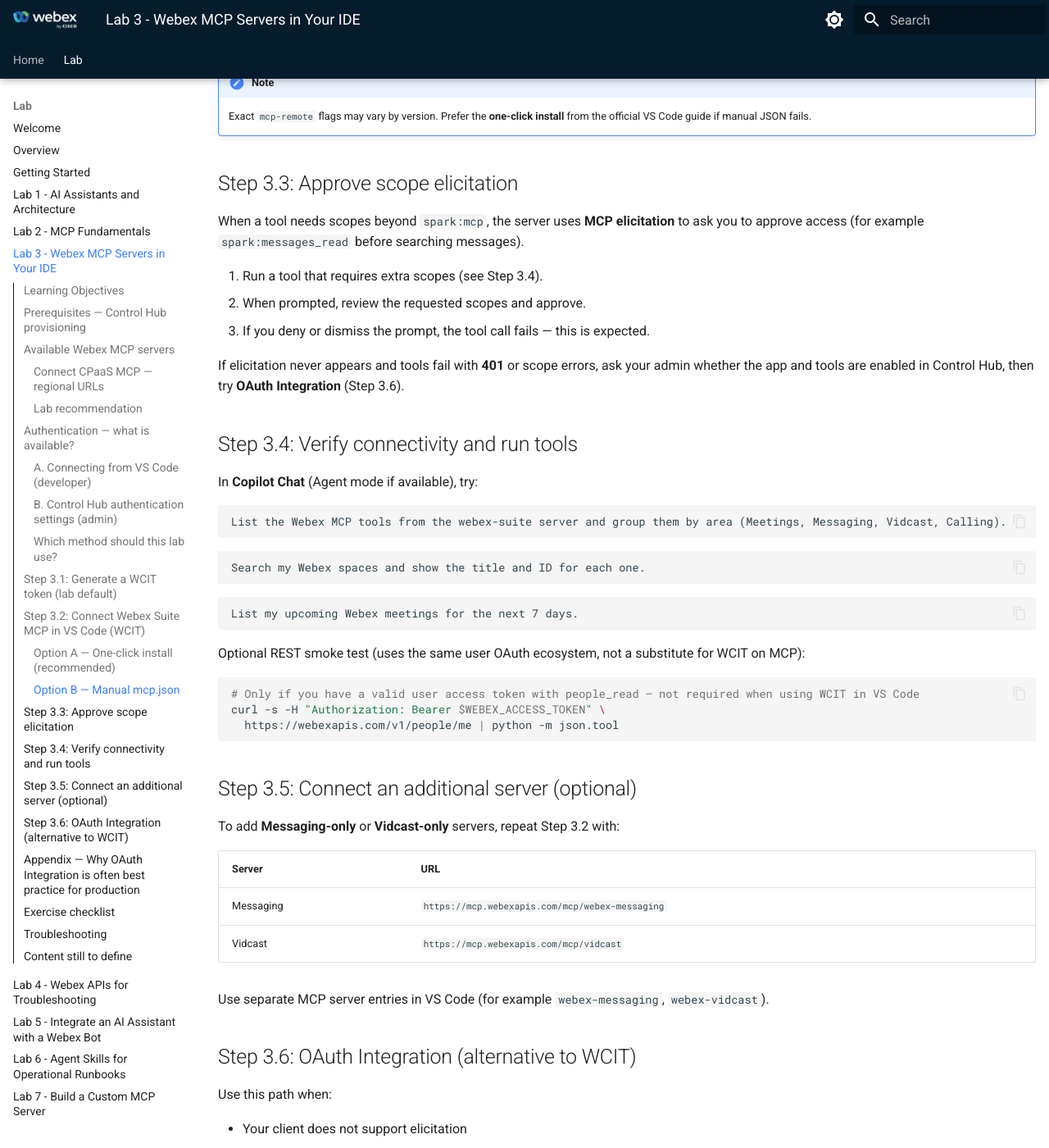
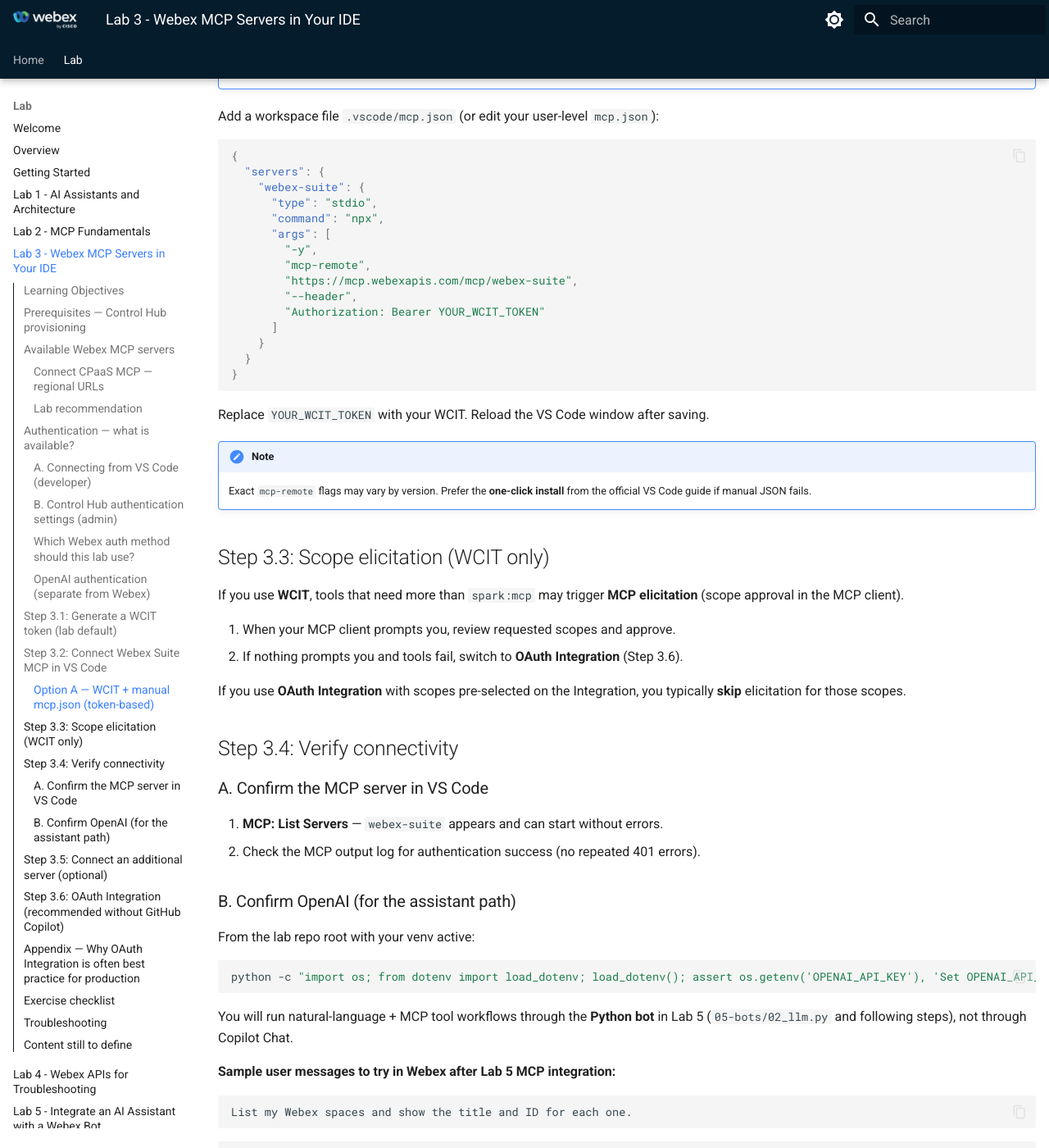
Before and after one commit to WebexCC-SA/LAB-31123, an MkDocs documentation site: the page built from docs/lab4_webex-mcp-in-ide.md, in a window 1280 px wide and 1400 px high, scrolled down 5539 px. Shown: the whole window at 82% size. Built offline with MkDocs 1.6.1 and Material for MkDocs 9.7.7, drawn with Linux system fonts in a browser that asks for light colours; some of the changed text lies outside the part shown.

Commit message:
Document OpenAI API keys instead of GitHub Copilot for the lab.
Clarify VS Code for MCP configuration and Python for OpenAI, with separate Webex WCIT/OAuth guidance.

Co-authored-by: Cursor <cursoragent@cursor.com>

````diff
--- a/docs/lab4_webex-mcp-in-ide.md
+++ b/docs/lab4_webex-mcp-in-ide.md
@@ -1,6 +1,8 @@
 # Lab 3 - Webex MCP Servers in Visual Studio Code
 
-In this section, you will connect **official Webex MCP servers** to **Visual Studio Code** (with GitHub Copilot) and execute organizational tasks through natural language.
+In this section, you will connect **official Webex MCP servers** in **Visual Studio Code** and prepare to use them with the **OpenAI-powered lab assistant** (Python + API key from your instructor).
+
+This lab **does not use GitHub Copilot**. VS Code is your editor and MCP configuration surface; the LLM runs in the lab Python code using `OPENAI_API_KEY` (see Getting Started and Lab 5).
 
 References:
 
@@ -17,7 +19,8 @@ Upon completion of this section, you will be able to:
 - Identify which Webex MCP servers are available and when to use the unified Suite server
 - Confirm your organization has provisioned MCP access in Control Hub
 - Choose an authentication method appropriate for VS Code
-- Connect to a Webex MCP server and run tools from Copilot Chat
+- Register a Webex MCP server in VS Code and confirm it connects
+- Understand how Webex MCP authentication pairs with the OpenAI assistant in later labs
 
 ## Prerequisites — Control Hub provisioning
 
@@ -83,8 +86,8 @@ Webex documents **two authorization methods** for AI clients:
 
 | Method | Best for | How it works |
 | --- | --- | --- |
-| **1. Token-based (WCIT)** | **This lab** — VS Code with GitHub Copilot | You generate a **WCIT** (Webex Client Identity Token) on the [Webex Agentic Token](https://developer.webex.com/agentic-token){:target="_blank"} page. The token is issued with only `spark:mcp`. Extra scopes are requested at runtime through **MCP elicitation** when a tool needs them. |
-| **2. OAuth 2.0 (Integration)** | Clients without elicitation, shared team setups, production | You create a **Webex Integration** with `spark:mcp` plus the scopes your tools need, then connect via `mcp-remote` in VS Code. |
+| **1. Token-based (WCIT)** | Quick personal setup; works with MCP clients that support **elicitation** | Generate a **WCIT** on [Webex Agentic Token](https://developer.webex.com/agentic-token){:target="_blank"} (`spark:mcp` only; extra scopes via elicitation at tool time). |
+| **2. OAuth 2.0 (Integration)** | **Recommended for this lab** when not using GitHub Copilot | Create a **Webex Integration** with `spark:mcp` and the tool scopes you need; connect via `mcp-remote` in VS Code. Avoids relying on a Copilot-style elicitation UI. |
 
 Reference: [Authentication](https://developer.webex.com/mcp/docs/webex-agentic-mcp-servers#authentication){:target="_blank"}
 
@@ -107,13 +110,25 @@ Reference: [Provisioning on Control Hub — Authentication](https://developer.we
 
 **User Token** here means an org-level Control Hub setting for the app — not a token you paste into VS Code. For hands-on work in VS Code, you still use **WCIT** or **OAuth** as described in the developer guide.
 
-### Which method should this lab use?
+### Which Webex auth method should this lab use?
 
 | Scenario | Recommendation |
 | --- | --- |
-| Individual lab workstation, Copilot supports elicitation | **WCIT** (fastest) |
-| Tool calls fail because scopes were not granted | Regenerate WCIT and approve elicitation prompts, **or** switch to OAuth Integration with full scopes |
-| Shared automation, CI, or no elicitation support | **OAuth Integration** |
+| **LAB-31123 (VS Code + OpenAI, no Copilot)** | **OAuth Integration** for MCP (Step 3.6), or **WCIT** if your instructor confirms elicitation works in your MCP setup |
+| Instructor provides only WCIT and a simple MCP connectivity check | **WCIT** (Step 3.1–3.2) |
+| Tool calls fail with scope errors | OAuth Integration with full scopes from the server product page |
+| Production shared bot / service account | OAuth Integration or Service App (Lab 5) |
+
+### OpenAI authentication (separate from Webex)
+
+The **OpenAI API key** is independent of Webex MCP:
+
+| Variable | Purpose |
+| --- | --- |
+| `OPENAI_API_KEY` | Instructor-provided key for chat completions in lab Python (`05-bots/02_llm.py` and later) |
+| `OPENAI_MODEL` | Model id (for example `gpt-5-nano` — use the value specified for your pod) |
+
+Configure these in `.env` during Getting Started. The OpenAI key is **never** sent to Webex MCP servers.
 
 ## Step 3.1: Generate a WCIT token (lab default)
 
@@ -135,29 +150,28 @@ WEBEX_WCIT_TOKEN=your_wcit_token_here
 
 See also: [Integrate Webex MCP — Token-Based Authentication](https://developer.webex.com/mcp/docs/webex-agentic-mcp-servers#authentication){:target="_blank"}.
 
-## Step 3.2: Connect Webex Suite MCP in VS Code (WCIT)
+## Step 3.2: Connect Webex Suite MCP in VS Code
 
 Prerequisites:
 
-- [GitHub Copilot](https://marketplace.visualstudio.com/items?itemName=GitHub.copilot) extension installed and signed in
-- Copilot updated to a version that supports MCP and elicitation
+- [Node.js](https://nodejs.org/){:target="_blank"} installed (`npx` available for `mcp-remote`)
+- VS Code with MCP support (use the version documented for your event image)
+- **Webex:** WCIT (Step 3.1) **or** OAuth Integration (Step 3.6)
 
-### Option A — One-click install (recommended)
+Official reference: [VS Code + Webex MCP](https://developer.webex.com/mcp/docs/webex-agentic-mcp-servers-vscode){:target="_blank"} (Cisco also documents a Copilot-based flow; this lab uses **OpenAI in Python** instead of Copilot Chat).
 
-Follow [VS Code — Method 1: Token-based (WCIT)](https://developer.webex.com/mcp/docs/webex-agentic-mcp-servers-vscode){:target="_blank"}:
+### Option A — WCIT + manual `mcp.json` (token-based)
 
-1. On the developer doc page, use the install widget with:
-   - **Server name:** `webex-suite`
-   - **Server URL:** `https://mcp.webexapis.com/mcp/webex-suite`
-   - **WCIT Token:** your generated token
-2. After install, open the MCP server entry and select **Start Server**.
+Follow [VS Code — Method 1: Token-based (WCIT)](https://developer.webex.com/mcp/docs/webex-agentic-mcp-servers-vscode){:target="_blank"} if you use WCIT:
+
+1. Use the install widget on the doc page **or** add the workspace file below.
+2. In VS Code, open the **Command Palette** and run **MCP: List Servers** (or your build’s equivalent).
+3. Start the **webex-suite** server and confirm it reports connected.
 
 !!! Note "Screenshot needed"
-    Add screenshot of VS Code MCP view showing **webex-suite** connected and tools discovered.
+    Add screenshot of VS Code MCP view showing **webex-suite** connected.
 
-### Option B — Manual `mcp.json`
-
-Add a workspace file `.vscode/mcp.json` (or edit your user-level `mcp.json` per VS Code docs):
+Add a workspace file `.vscode/mcp.json` (or edit your user-level `mcp.json`):
 
 ```json
 {
@@ -182,26 +196,36 @@ Replace `YOUR_WCIT_TOKEN` with your WCIT. Reload the VS Code window after saving
 !!! Note
     Exact `mcp-remote` flags may vary by version. Prefer the **one-click install** from the official VS Code guide if manual JSON fails.
 
-## Step 3.3: Approve scope elicitation
+## Step 3.3: Scope elicitation (WCIT only)
 
-When a tool needs scopes beyond `spark:mcp`, the server uses **MCP elicitation** to ask you to approve access (for example `spark:messages_read` before searching messages).
+If you use **WCIT**, tools that need more than `spark:mcp` may trigger **MCP elicitation** (scope approval in the MCP client).
 
-1. Run a tool that requires extra scopes (see Step 3.4).
-2. When prompted, review the requested scopes and approve.
-3. If you deny or dismiss the prompt, the tool call fails — this is expected.
+1. When your MCP client prompts you, review requested scopes and approve.
+2. If nothing prompts you and tools fail, switch to **OAuth Integration** (Step 3.6).
 
-If elicitation never appears and tools fail with **401** or scope errors, ask your admin whether the app and tools are enabled in Control Hub, then try **OAuth Integration** (Step 3.6).
+If you use **OAuth Integration** with scopes pre-selected on the Integration, you typically **skip** elicitation for those scopes.
 
-## Step 3.4: Verify connectivity and run tools
+## Step 3.4: Verify connectivity
 
-In **Copilot Chat** (Agent mode if available), try:
+### A. Confirm the MCP server in VS Code
+
+1. **MCP: List Servers** — `webex-suite` appears and can start without errors.
+2. Check the MCP output log for authentication success (no repeated 401 errors).
+
+### B. Confirm OpenAI (for the assistant path)
+
+From the lab repo root with your venv active:
+
+```bash
+python -c "import os; from dotenv import load_dotenv; load_dotenv(); assert os.getenv('OPENAI_API_KEY'), 'Set OPENAI_API_KEY in .env'"
+```
+
+You will run natural-language + MCP tool workflows through the **Python bot** in Lab 5 (`05-bots/02_llm.py` and following steps), not through Copilot Chat.
+
+**Sample user messages to try in Webex after Lab 5 MCP integration:**
 
 ```text
-List the Webex MCP tools from the webex-suite server and group them by area (Meetings, Messaging, Vidcast, Calling).
-```
-
-```text
-Search my Webex spaces and show the title and ID for each one.
+List my Webex spaces and show the title and ID for each one.
 ```
 
 ```text
@@ -227,11 +251,11 @@ To add **Messaging-only** or **Vidcast-only** servers, repeat Step 3.2 with:
 
 Use separate MCP server entries in VS Code (for example `webex-messaging`, `webex-vidcast`).
 
-## Step 3.6: OAuth Integration (alternative to WCIT)
+## Step 3.6: OAuth Integration (recommended without GitHub Copilot)
 
 Use this path when:
 
-- Your client does not support elicitation
+- You are **not** using GitHub Copilot for MCP chat (this lab)
 - You need all scopes pre-authorized for demos or automation
 - Your security team requires a registered Integration with redirect URI control
 
@@ -275,7 +299,7 @@ Complete the browser login when VS Code starts the server.
 | Multi-user / shared agents | Each user generates WCIT | One Integration; each user completes OAuth |
 | Audit and compliance | User-bound tokens | Clear app registration in Control Hub |
 
-**Lab:** WCIT is the fastest way to learn MCP in VS Code.
+**Lab:** Use **OAuth Integration** for Webex MCP if you are on **OpenAI + Python** only; use **WCIT** if your instructor standardizes on token-based MCP connectivity checks.
 
 **Production assistants** (shared bots, 24/7 agents, strict governance) usually standardize on **OAuth Integration** (or org-configured OAuth in Control Hub) so scopes, redirect URIs, and app ownership are explicit.
 
@@ -289,10 +313,10 @@ To build an Integration for later labs:
 ## Exercise checklist
 
 - [ ] Admin confirmed MCP servers enabled in Control Hub
-- [ ] WCIT generated and configured in VS Code
-- [ ] `webex-suite` server started successfully
-- [ ] At least one elicitation prompt approved for additional scopes
-- [ ] Successful tool call (spaces, meetings, or messages)
+- [ ] `OPENAI_API_KEY` and `OPENAI_MODEL` set in `.env`
+- [ ] WCIT **or** OAuth Integration configured for Webex MCP
+- [ ] `webex-suite` server started successfully in VS Code
+- [ ] Ready for Lab 5 bot + OpenAI + MCP exercises
 - [ ] Notes on whether OAuth Integration would be better for your org's production assistant
 
 ## Troubleshooting
@@ -301,7 +325,8 @@ To build an Integration for later labs:
 | --- | --- |
 | Connection failed | Server URL, WCIT not expired, internet access |
 | 401 Unauthorized | Generate a new WCIT on [agentic-token](https://developer.webex.com/agentic-token){:target="_blank"}; verify `Bearer` prefix; confirm token was not revoked |
-| Tools not listed | Valid JSON in `mcp.json`, reload VS Code, Copilot extension updated |
+| Tools not listed | Valid JSON in `mcp.json`, reload VS Code, Node/`mcp-remote` installed |
+| OpenAI 401 / 403 | Check instructor key and `OPENAI_MODEL`; do not commit `.env` |
 | Tool fails after connect | Scope not granted — approve elicitation or use OAuth with full scopes |
 | Server not visible at all | **Control Hub** — app blocked or tools disabled for org |
 
@@ -310,5 +335,5 @@ More detail: [Integrate Webex MCP — Troubleshooting](https://developer.webex.c
 ## Content still to define
 
 - Lab-specific Control Hub screenshots (Agentic Apps → Webex Suite → Tools enabled)
-- Confirmed `mcp-remote` / Copilot versions for event workstations
-- Whether instructors demo OAuth Integration in addition to WCIT
+- Confirmed `mcp-remote` and VS Code versions for event workstations
+- Standard pod choice: WCIT vs OAuth Integration for Webex MCP
````
Also changed, not shown: docs/lab1_getting_started.md (+34 -13 lines), docs/lab2_ai-assistant-and-architecture.md (+1 -1 lines), docs/lab3_mcp-fundamentals.md (+1 -1 lines), docs/lab7_agent-skills.md (+2 -2 lines), docs/overview.md (+4 -3 lines).
